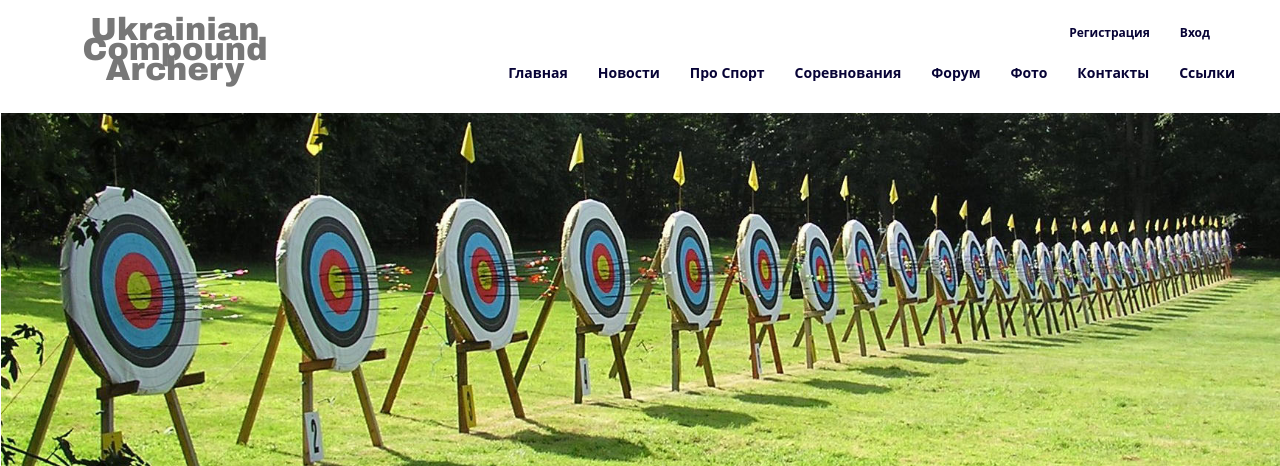
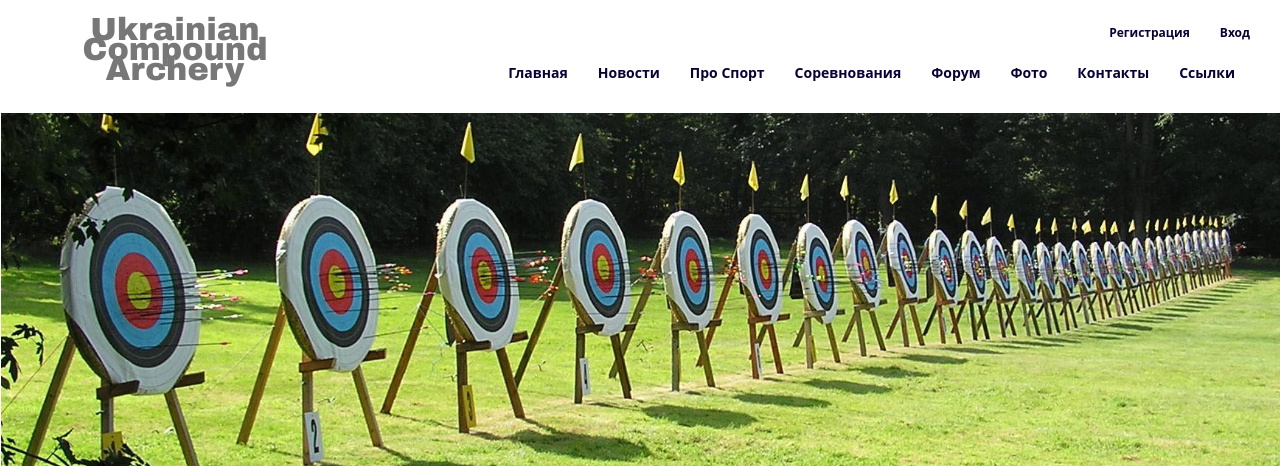
Before and after one commit to TetianaPozniakova/compound-archery, a Django app: template kat/kat/templates/kat_base.html in a window 1280 px wide. Shown: the top 466 px of the page. Run offline with Django 3.2, Linux system fonts and the light colour scheme; the template is opened without the code that fills it, so the values that code supplies are empty; parts of the project's set-up code (start-up, migrations or seed data) failed here and were passed over; some libraries are stand-ins or nearby versions.

Commit message:
Menu position fix

```diff
--- a/kat/kat/templates/kat_base.html
+++ b/kat/kat/templates/kat_base.html
@@ -26,7 +26,7 @@
             <a href="/" class="brand">Ukrainian Compound Archery</a>
           </div>
 
-          <div class="span9">
+          <div class="span9 pull-right">
             <div class="row">
               <div class="navbar-login pull-right">
                 <div class="container">
@@ -44,11 +44,11 @@
             </div>
           </div>
 {#          <div class="clear"></div>#}
-          <div class="row">
+          <div class="row pull-right">
             <a class="btn btn-navbar" data-toggle="collapse" data-target=".nav-collapse">
               <span class="icon-th-list"></span></a>
 
-            <div class="nav-collapse collapse">
+            <div class="nav-collapse collapse pull-right">
               <ul class="nav">
                 <li ><a href="/">Главная</a></li>
                 <li ><a href="/news/">Новости</a></li>
```
